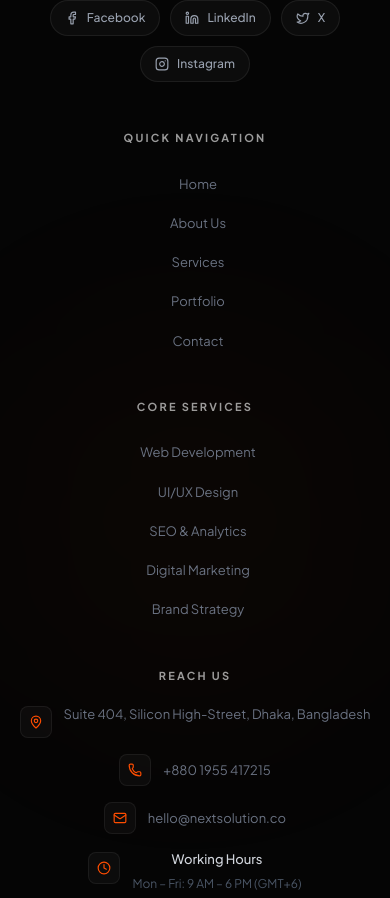
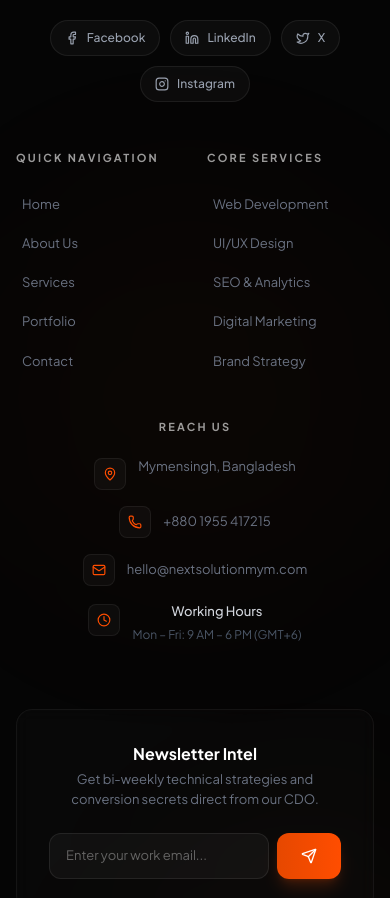
Before and after one commit to sanjidmr/Next-Solution, a Next.js app: page /services in a window 390 px wide. Shown: the part 10112-11010 px from the top of the page. Built offline with nearby package versions, Linux system fonts and the light colour scheme; no server answers; the database is empty.

Commit message:
show empty state for portfolio categories, bigger footer logo with 2-col links on mobile, hide hero stats on mobile

```diff
--- a/components/ContactSection.tsx
+++ b/components/ContactSection.tsx
@@ -157,7 +157,7 @@ export default function ContactSection({ currentLang, isFullPage = false }: Cont
                   <div className="flex items-center justify-center h-8 w-8 rounded-full bg-orange-50 dark:bg-orange-500/10 text-orange-500">
                     <svg className="h-4 w-4" viewBox="0 0 24 24" fill="none" stroke="currentColor" strokeWidth="2" strokeLinecap="round" strokeLinejoin="round"><path d="M4 4h16c1.1 0 2 .9 2 2v12c0 1.1-.9 2-2 2H4c-1.1 0-2-.9-2-2V6c0-1.1.9-2 2-2z" /><polyline points="22,6 12,13 2,6" /></svg>
                   </div>
-                  <span>hello@nextsolution.co</span>
+                  <span>hello@nextsolutionmym.com</span>
                 </div>
               </div>
             </div>
@@ -388,7 +388,7 @@ export default function ContactSection({ currentLang, isFullPage = false }: Cont
               <ul className="space-y-4 text-sm text-gray-600 dark:text-neutral-300">
                 <li className="flex items-start space-x-3">
                   <MapPin className="h-5 w-5 text-blue-600 dark:text-orange-400 shrink-0 mt-0.5" />
-                  <span className="leading-relaxed">Suite 404, Silicon High-Street, Dhaka, Bangladesh</span>
+                  <span className="leading-relaxed">Mymensingh, Bangladesh</span>
                 </li>
                 <li className="flex items-center space-x-3">
                   <Smartphone className="h-5 w-5 text-blue-600 dark:text-orange-400 shrink-0" />
@@ -396,7 +396,7 @@ export default function ContactSection({ currentLang, isFullPage = false }: Cont
                 </li>
                 <li className="flex items-center space-x-3">
                   <Mail className="h-5 w-5 text-blue-600 dark:text-orange-400 shrink-0" />
-                  <a href="mailto:hello@nextsolution.co" className="hover:text-blue-600 dark:text-orange-400 transition font-mono">hello@nextsolution.co</a>
+                  <a href="mailto:hello@nextsolutionmym.com" className="hover:text-blue-600 dark:text-orange-400 transition font-mono">hello@nextsolutionmym.com</a>
                 </li>
                 <li className="flex items-start space-x-3 pt-2 border-t border-gray-50 dark:border-neutral-800">
                   <Clock className="h-5 w-5 text-blue-600 dark:text-orange-400 shrink-0 mt-0.5" />
--- a/components/Footer.tsx
+++ b/components/Footer.tsx
@@ -107,12 +107,12 @@ export default function Footer({ currentLang, setTab }: FooterProps) {
 
       {/* ─── MAIN FOOTER CONTENT ─── */}
       <div className="relative mx-auto max-w-7xl px-4 py-16 sm:px-6 lg:px-8">
-        <div className="grid grid-cols-1 gap-12 lg:grid-cols-12 lg:gap-8">
+        <div className="grid grid-cols-2 gap-x-6 gap-y-12 lg:grid-cols-12 lg:gap-8">
 
           {/* Brand — large column */}
-          <div className="lg:col-span-5 space-y-6 text-center sm:text-left">
+          <div className="col-span-2 lg:col-span-5 space-y-6 text-center sm:text-left">
             <Link href={getPathForTab('home')} onClick={() => handleQuickLink('home')} className="inline-flex cursor-pointer items-center">
-              <img src="/logow.png" alt="Next Solution" className="h-11 w-auto" />
+              <img src="/logow.png" alt="Next Solution" className="h-16 w-auto lg:h-11" />
             </Link>
             <p className="max-w-sm text-[13px] leading-relaxed text-gray-500 mx-auto sm:mx-0">
               {t.footerAbout}
@@ -140,7 +140,7 @@ export default function Footer({ currentLang, setTab }: FooterProps) {
           </div>
 
           {/* Navigation */}
-          <div className="lg:col-span-2 space-y-5 text-center sm:text-left">
+          <div className="col-span-1 lg:col-span-2 space-y-5 text-left">
             <h3 className="text-[11px] font-bold uppercase tracking-[0.2em] text-white/60">{t.footerQuickLinks}</h3>
             <ul className="space-y-3">
               {[
@@ -165,7 +165,7 @@ export default function Footer({ currentLang, setTab }: FooterProps) {
           </div>
 
           {/* Services */}
-          <div className="lg:col-span-2 space-y-5 text-center sm:text-left">
+          <div className="col-span-1 lg:col-span-2 space-y-5 text-left">
             <h3 className="text-[11px] font-bold uppercase tracking-[0.2em] text-white/60">{t.footerServices}</h3>
             <ul className="space-y-3">
               {[
@@ -190,7 +190,7 @@ export default function Footer({ currentLang, setTab }: FooterProps) {
           </div>
 
           {/* Contact */}
-          <div className="lg:col-span-3 space-y-5 text-center sm:text-left">
+          <div className="col-span-2 lg:col-span-3 space-y-5 text-center sm:text-left">
             <h3 className="text-[11px] font-bold uppercase tracking-[0.2em] text-white/60">{t.footerContact}</h3>
             <ul className="space-y-4">
               <li className="flex items-start justify-center sm:justify-start gap-3">
@@ -198,7 +198,7 @@ export default function Footer({ currentLang, setTab }: FooterProps) {
                   <MapPin className="h-3.5 w-3.5 text-orange-500" />
                 </span>
                 <span className="text-[13px] leading-relaxed text-gray-500">
-                  {currentLang === 'en' ? 'Suite 404, Silicon High-Street, Dhaka, Bangladesh' : 'স্যুট ৪০৪, সিলিকন হাই-স্ট্রিট, ঢাকা, বাংলাদেশ'}
+                  {currentLang === 'en' ? 'Mymensingh, Bangladesh' : 'স্যুট ৪০৪, সিলিকন হাই-স্ট্রিট, ঢাকা, বাংলাদেশ'}
                 </span>
               </li>
               <li className="flex items-center justify-center sm:justify-start gap-3">
@@ -211,7 +211,7 @@ export default function Footer({ currentLang, setTab }: FooterProps) {
                 <span className="flex h-8 w-8 shrink-0 items-center justify-center rounded-lg border border-white/[0.06] bg-white/[0.03]">
                   <Mail className="h-3.5 w-3.5 text-orange-500" />
                 </span>
-                <a href="mailto:hello@nextsolution.co" className="text-[13px] text-gray-500 transition-colors hover:text-white">hello@nextsolution.co</a>
+                <a href="mailto:hello@nextsolutionmym.com" className="text-[13px] text-gray-500 transition-colors hover:text-white">hello@nextsolutionmym.com</a>
               </li>
               <li className="flex items-start justify-center sm:justify-start gap-3">
                 <span className="mt-0.5 flex h-8 w-8 shrink-0 items-center justify-center rounded-lg border border-white/[0.06] bg-white/[0.03]">
--- a/components/Hero.tsx
+++ b/components/Hero.tsx
@@ -497,7 +497,8 @@ export default function Hero({ currentLang, setTab }: HeroProps) {
         <div className="relative z-40 mt-0 pb-6 lg:-mt-4">
           <div
             className="
-              grid
+              hidden
+              lg:grid
               grid-cols-4
               overflow-hidden
               rounded-3xl
--- a/config/site.ts
+++ b/config/site.ts
@@ -9,7 +9,7 @@ export const siteConfig = {
     email: "hello@nextsolution.co",
     phone: "+880 1955 417215",
     phoneHref: "tel:+8801955417215",
-    address: "Suite 404, Silicon High-Street, Dhaka, Bangladesh",
+    address: "Mymensingh, Bangladesh",
     hours: "Mon - Fri: 9:00 AM - 6:00 PM (GMT+6)",
   },
   social: {
--- a/data/initialData.ts
+++ b/data/initialData.ts
@@ -1211,10 +1211,10 @@ export const defaultSiteSettings: SiteSettings = {
   agencyName: 'Next Solution',
   taglineEn: 'Transforming Ideas Into Digital Success.',
   taglineBn: 'আইডিয়াকে রূপান্তরিত করুন ডিজিটাল সাফল্যে।',
-  addressEn: 'Suite 404, Silicon High-Street, Dhaka, Bangladesh',
+  addressEn: 'Mymensingh, Bangladesh',
   addressBn: 'স্যুট ৪০৪, সিলিকন হাই-স্ট্রিট, ঢাকা, বাংলাদেশ',
   phone: '+880 1955 417215',
-  email: 'hello@nextsolution.co',
+  email: 'hello@nextsolutionmym.com',
   facebook: 'https://www.facebook.com/share/1C4XWLngUR/',
   linkedin: 'https://linkedin.com/company/nextsolution',
   twitter: 'https://x.com/mrsanjid007',
--- a/data/legalInitialData.ts
+++ b/data/legalInitialData.ts
@@ -76,7 +76,7 @@ export const initialLegalPolicies: LegalPolicy[] = [
         titleEn: 'Introduction',
         titleBn: 'ভূমিকা',
         contentEn: 'Welcome to Next Solution ("we", "our", or "us"). We are highly committed to protecting your personal information and your right to privacy. If you have any questions or concerns about our policy, or our practices with regards to your personal information, please contact us at legal@nextsolution.co.\n\nWhen you visit our website or use our design, development, and consultation services, you trust us with your personal information. We take this trust very seriously. In this privacy policy, we seek to explain to you in the clearest way possible what information we collect, how we use it, and what rights you have in relation to it.',
-        contentBn: 'নেক্সট সলিউশনে ("আমরা", "আমাদের") আপনাকে স্বাগতম। আমরা আপনার ব্যক্তিগত তথ্য এবং গোপনীয়তার অধিকার রক্ষায় অত্যন্ত প্রতিশ্রুতিবদ্ধ। আমাদের নীতি বা আপনার ব্যক্তিগত তথ্যের বিষয়ে কোনো প্রশ্ন থাকলে legal@nextsolution.co ঠিকানায় যোগাযোগ করুন।\n\nআপনি যখন আমাদের ওয়েবসাইট পরিদর্শন করেন বা আমাদের ডিজাইন, ডেভেলপমেন্ট এবং কনসালটেশন সেবা গ্রহণ করেন, তখন আপনি আমাদের উপর আস্থা রাখেন। আমরা এই আস্থাকে অত্যন্ত গুরুত্ব সহকারে নিই। এই গোপনীয়তা নীতিতে আমরা অত্যন্ত স্পষ্ট ভাষায় আমাদের ডেটা সংগ্রহ ও ব্যবহারের প্রক্রিয়া এবং আপনার অধিকারগুলো তুলে ধরেছি।'
+        contentBn: 'নেক্সট সলিউশনে ("আমরা", "আমাদের") আপনাকে স্বাগতম। আমরা আপনার ব্যক্তিগত তথ্য এবং গোপনীয়তার অধিকার রক্ষায় অত্যন্ত প্রতিশ্রুতিবদ্ধ। আমাদের নীতি বা আপনার ব্যক্তিগত তথ্যের বিষয়ে কোনো প্রশ্ন থাকলে legal@nextsolution.com ঠিকানায় যোগাযোগ করুন।\n\nআপনি যখন আমাদের ওয়েবসাইট পরিদর্শন করেন বা আমাদের ডিজাইন, ডেভেলপমেন্ট এবং কনসালটেশন সেবা গ্রহণ করেন, তখন আপনি আমাদের উপর আস্থা রাখেন। আমরা এই আস্থাকে অত্যন্ত গুরুত্ব সহকারে নিই। এই গোপনীয়তা নীতিতে আমরা অত্যন্ত স্পষ্ট ভাষায় আমাদের ডেটা সংগ্রহ ও ব্যবহারের প্রক্রিয়া এবং আপনার অধিকারগুলো তুলে ধরেছি।'
       },
       {
         id: 'sec-priv-collect',
@@ -138,7 +138,7 @@ export const initialLegalPolicies: LegalPolicy[] = [
         id: 'sec-priv-contact',
         titleEn: 'Contact Information',
         titleBn: 'যোগাযোগের তথ্য',
-        contentEn: 'If you have questions, comments, or complaints about this Privacy Policy, or how we handle your personal data, please contact our Legal Team at:\n\nEmail: legal@nextsolution.co\nAddress: Suite 404, Silicon High-Street, Dhaka, Bangladesh\nPhone: +880 1955 417215',
+        contentEn: 'If you have questions, comments, or complaints about this Privacy Policy, or how we handle your personal data, please contact our Legal Team at:\n\nEmail: legal@nextsolution.co\nAddress: Myemsningh, Bangladesh\nPhone: +880 1955 417215',
         contentBn: 'এই গোপনীয়তা নীতি বা আমাদের তথ্য পরিচালনা সম্পর্কে কোনো প্রশ্ন, মন্তব্য বা অভিযোগ থাকলে অনুগ্রহ করে আমাদের লিগ্যাল টিমের সাথে যোগাযোগ করুন:\n\nইমেল: legal@nextsolution.co\nঠিকানা: স্যুট ৪০৪, সিলিকন হাই-স্ট্রিট, ঢাকা, বাংলাদেশ\nফোন: +৮৮০ ১৭১১ ০০০০০০'
       }
     ]
```
Also changed, not shown: components/HomePageSections.tsx (+12 -2 lines).
